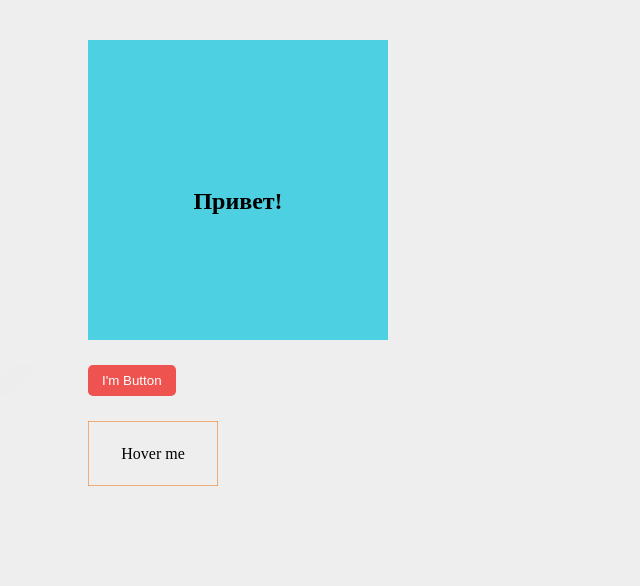
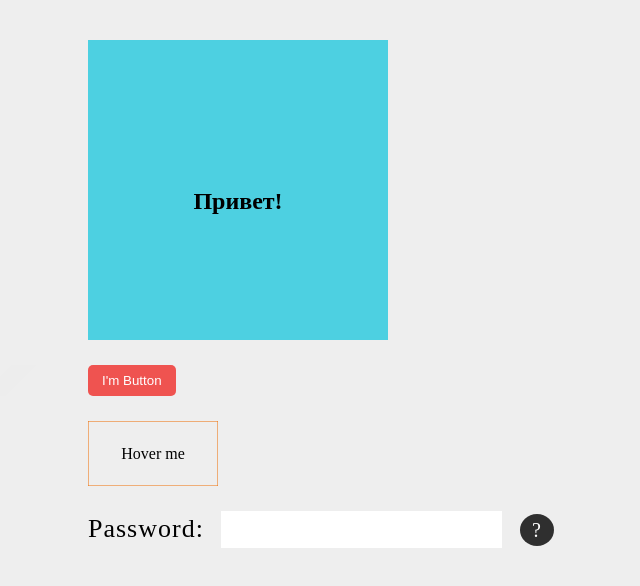
Before and after one commit to AeroztaR/another_css_features, a plain HTML site: page index.html in a window 1280 px wide. Shown: the whole page, without its empty margins (136-776 px from the left). Drawn offline with Linux system fonts and the light colour scheme.

Commit message:
add tooltip for password field

```diff
--- a/css/main.css
+++ b/css/main.css
@@ -212,3 +212,69 @@ figure {
     stroke-dasharray: 35, 245;
     stroke-dashoffset: 39;
 }
+
+/* tooltip */
+
+#pwForm {
+    position: relative;
+    width: 100%;
+    max-width: 600px;
+}
+
+#pwForm label {
+    font-size: 26px;
+    letter-spacing: 1px;
+}
+
+#pwForm input {
+    margin: 0 10px;
+    padding: 8px 8px 6px;
+    font-size: 20px;
+    border: none;
+}
+
+.tooltipWrap {
+    margin-top: 3%;
+}
+
+.tooltip {
+    position: relative;
+    background: rgba(0, 0, 0, .8);
+    padding: 5px 12px;
+    border-radius: 100%;
+    font-size: 20px;
+    cursor: help;
+    color: #fff;
+}
+
+.tooltip::before, .tooltip::after {
+    position: absolute;
+    left: 50%;
+    opacity: 0;
+    transition: all ease 1s;
+}
+
+.tooltip::before {
+   content: '';
+   border-width: 10px 8px 0 8px;
+   border-style: solid;
+   border-color: rgba(0, 0, 0, .8) transparent transparent transparent;
+   margin-left: -8px;
+   top: -20px;
+}
+
+.tooltip::after {
+    content: attr(data-tooltip);
+    background: rgba(0, 0, 0, .8);
+    top: -20px;
+    font-size: 14px;
+    width: 300px;
+    margin-left: -150px;
+    padding: 14px;
+    border-radius: 10px;
+    transform: translateY(-100%);
+}
+
+.tooltip:hover::before, .tooltip:hover::after {
+    opacity: 1;
+}
--- a/index.html
+++ b/index.html
@@ -30,6 +30,17 @@
                 </svg>
             </p>
         </section>
+        <!-- tooltip -->
+        <section class="tooltipWrap">
+            <form action="#" id="pwForm">
+                <label for="password">
+                    Password:
+                    <input type="password" name="password" id="password">
+                    <span class="tooltip" data-tooltip="Password must be more 5 symbols!">?</span>
+                </label>
+            </form>
+        </section>
+
     </div>
 
 
```
